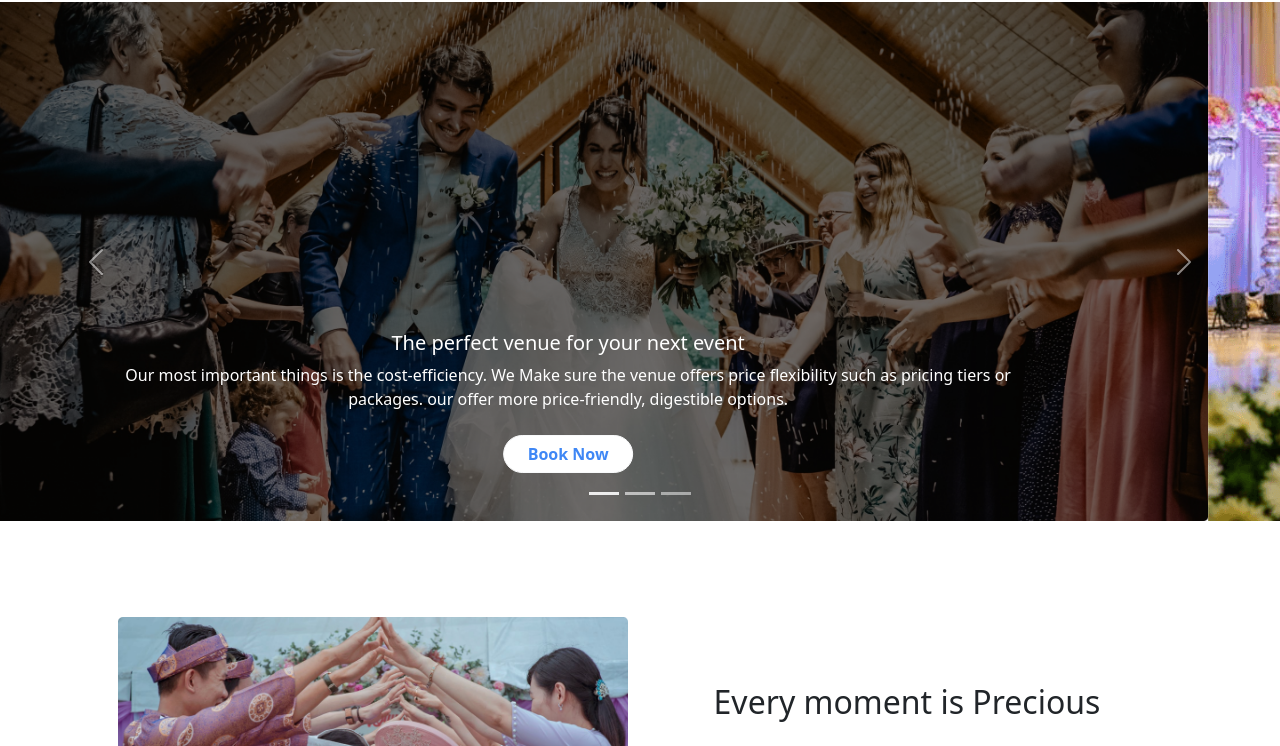
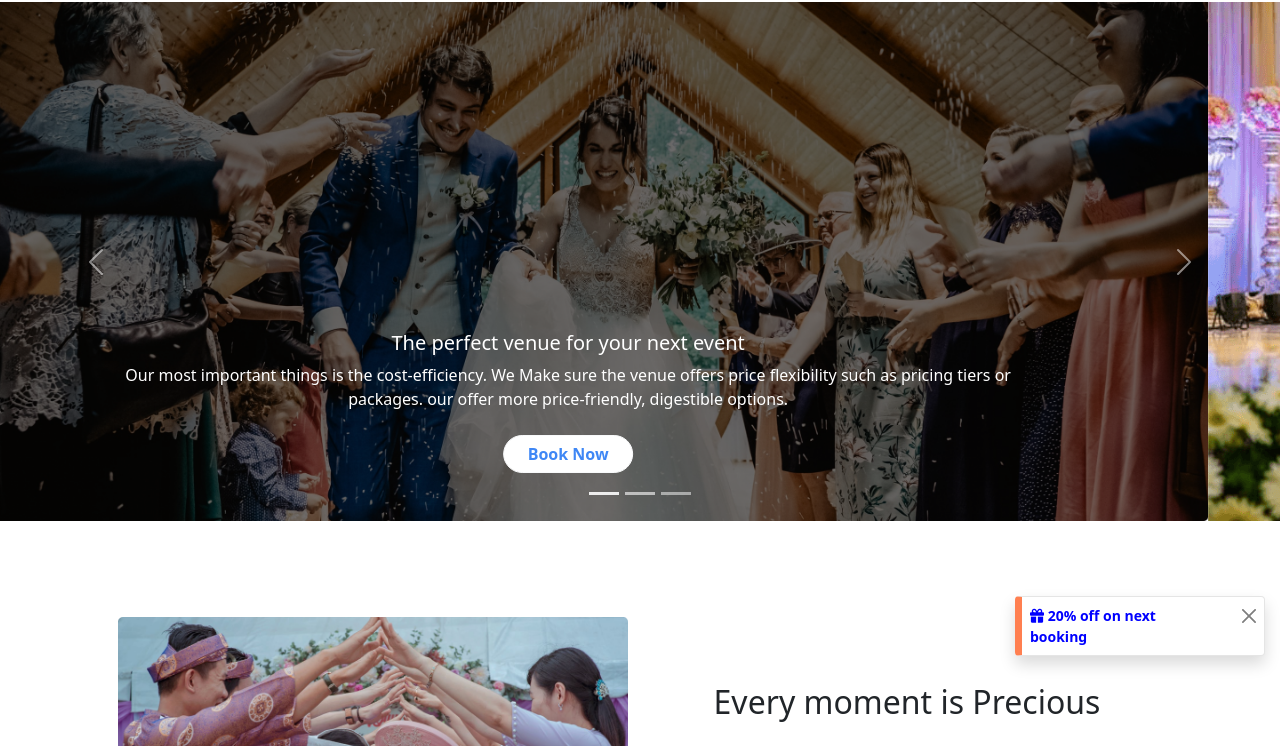
Before and after one commit to Habibullah800/Convention-center-cv, a plain HTML site: page index.html in a window 1280 px wide. Shown: the part 54-800 px from the top of the page. Drawn offline with nearby package versions, Linux system fonts and the light colour scheme.

Commit message:
toast-added

```diff
--- a/index.html
+++ b/index.html
@@ -15,16 +15,20 @@
     -------------------------------->
     <script src="https://kit.fontawesome.com/f4939b24c8.js" crossorigin="anonymous"></script>
 
+
     <title>Convention-center</title>
 </head>
 
 <body>
+
+
     <header>
+        <!--------------------------------------
+          ----------Navigation-Section----------
+         ---------------------------------------->
         <nav class="navbar navbar-expand-lg navbar-light fw-bold ">
             <div class="container-fluid">
                 <a class="navbar-brand" href="#">Polwel Convention Centre</a>
-
-
                 <button class="navbar-toggler" type="button" data-bs-toggle="collapse"
                     data-bs-target="#navbarSupportedContent" aria-controls="navbarSupportedContent"
                     aria-expanded="false" aria-label="Toggle navigation">
@@ -44,17 +48,10 @@
                         <li class="nav-item">
                             <a class="nav-link active" aria-current="page" href="#">Subscribe</a>
                         </li>
-
                     </ul>
-
                 </div>
             </div>
         </nav>
-
-
-
-
-
         <!--------------------------------------
            ----------Carousel-Section----------
          ---------------------------------------->
@@ -80,7 +77,6 @@
                         <a href="http://www.google.com"> <button style="background-color: white; color: #3F87F5;"
                                 type="button" class="btn btn-light rounded-pill fw-bold mx-4 my-2 px-4">Book
                                 Now</button></a>
-
                     </div>
                 </div>
                 <div class="carousel-item">
@@ -123,47 +119,49 @@
                 <span class="visually-hidden">Next</span>
             </button>
         </div>
-
     </header>
 
-
-
-
-
     <main>
-
         <!--------------------------------------
-     ----------Toast section----------
+         -------------Toast section-------------
          ---------------------------------------->
-
         <div class="container my-5">
             <div class="row m-4 align-items-center">
-
-
                 <div class="col-12 col-sm-12 col-md-6 col-lg-6 col-xl-6  my-5">
                     <img class="img-fluid" src="images/wedding.png" alt="">
                 </div>
                 <div class="col-12 col-sm-12 col-md-6 col-lg-6 col-xl-6 ">
                     <h2 style="margin: 40px; " class="text-center">Every moment is Precious </h2>
+                    <!--------------------------------------
+                    -----------------Toast------------------
+                    ---------------------------------------->
+                    <div style="width: 250px; color: blue; font-weight: 700; position:absolute; top: 650px; right: 15px;             border-left: 7px solid coral;"
+                        class="toast show ms-auto m-0" role="alert" aria-live="assertive" aria-atomic="true">
+                        <div class="row p-2">
+                            <div class="col-10">
+                                <i class="fas fa-gift"></i> 20% off on next booking
+                            </div>
+                            <div class="col-2">
+                                <button type="button" class="btn-close me-2 m-auto" data-bs-dismiss="toast"
+                                    aria-label="Close"></button>
+                            </div>
+                        </div>
+                    </div>
+                    <!--------------------------------------
+                    ---------------Toast-end----------------
+                    ---------------------------------------->
                     <h6>polwel, the worlds leading venue management and services company, has further enhanced its
-                        industry-leading VenueShield program, supporting the continued reopening of its more than 325
+                        industry-leading VenueShield program, supporting the continued reopening of its more than
+                        325
                         facilities worldwide. </h6>
                     <a href="http://www.google.com" target="blank">
                         <button style="background-color: #3F87F5; color: white;" type="button"
                             class="btn btn-light rounded-pill fw-bold mx-4 my-4 px-4">Explore our album <i
                                 class="far fa-arrow-alt-circle-right"></i></button>
-
                     </a>
-
-
-                </div>
-
-
-
-
                 </div>
             </div>
-
+        </div>
         <!--------------------------------------
         ----------Our Package section----------
         ---------------------------------------->
@@ -236,23 +234,18 @@
             </div>
         </div>
         <!--------------------------------------
-     -------Bonus section------
+        -------------Bonus section--------------
         ---------------------------------------->
-
         <h2 class="text-center my-5">Our Service Sepciality</h2>
-
         <div class="container">
             <div class="row">
-
-
-
-
                 <div class=" mb-5 col-12 col-sm-12 col-md-6 col-lg-4 col-xl-4">
                     <div class="card" style="width: 18rem;">
                         <img src="images/floor-plane1.png" class="card-img-top" alt="...">
                         <div class="card-body">
                             <h5 class="card-title">Floor Plans</h5>
-                            <p class="card-text">Some quick example text to build on the card title and make up the bulk
+                            <p class="card-text">Some quick example text to build on the card title and make up the
+                                bulk
                                 of the
                                 card's content.</p>
                             <a href="https://www.google.com/" target="blank" class="btn btn-primary">See more <i
@@ -260,17 +253,13 @@
                         </div>
                     </div>
                 </div>
-
-
-
-
                 <div class=" mb-5 col-12 col-sm-12 col-md-6 col-lg-4 col-xl-4">
-
                     <div class="card" style="width: 18rem;">
                         <img src="images/tecnology2.png" class="card-img-top" alt="...">
                         <div class="card-body">
                             <h5 class="card-title">Tecnology</h5>
-                            <p class="card-text">Some quick example text to build on the card title and make up the bulk
+                            <p class="card-text">Some quick example text to build on the card title and make up the
+                                bulk
                                 of the
                                 card's content.</p>
                             <a href="https://www.google.com/" target="blank" class="btn btn-primary">See more <i
@@ -278,16 +267,13 @@
                         </div>
                     </div>
                 </div>
-
-
-
-
                 <div class=" mb-5 col-12 col-sm-12 col-md-6 col-lg-4 col-xl-4">
                     <div class="card" style="width: 18rem;">
                         <img src="images/catering3.png" class="card-img-top" alt="...">
                         <div class="card-body">
                             <h5 class="card-title">Card Catering</h5>
-                            <p class="card-text">Some quick example text to build on the card title and make up the bulk
+                            <p class="card-text">Some quick example text to build on the card title and make up the
+                                bulk
                                 of the
                                 card's content.</p>
                             <a href="https://www.google.com/" target="blank" class="btn btn-primary">See more <i
@@ -295,17 +281,13 @@
                         </div>
                     </div>
                 </div>
-
-
-
-
-
                 <div class="mb-5 col-12 col-sm-12 col-md-6 col-lg-4 col-xl-4">
                     <div class="card" style="width: 18rem;">
                         <img src="images/sequrity4.png" class="card-img-top" alt="...">
                         <div class="card-body">
                             <h5 class="card-title">Security & Safety</h5>
-                            <p class="card-text">Some quick example text to build on the card title and make up the bulk
+                            <p class="card-text">Some quick example text to build on the card title and make up the
+                                bulk
                                 of the
                                 card's content.</p>
                             <a href="https://www.google.com/" target="blank" class="btn btn-primary">See more <i
@@ -313,16 +295,13 @@
                         </div>
                     </div>
                 </div>
-
-
-
-
                 <div class="mb-5 col-12 col-sm-12 col-md-6 col-lg-4 col-xl-4">
                     <div class="card" style="width: 18rem;">
                         <img src="images/amenities5.png" class="card-img-top" alt="...">
                         <div class="card-body">
                             <h5 class="card-title">Amenities</h5>
-                            <p class="card-text">Some quick example text to build on the card title and make up the bulk
+                            <p class="card-text">Some quick example text to build on the card title and make up the
+                                bulk
                                 of the
                                 card's content.</p>
                             <a href="https://www.google.com/" target="blank" class="btn btn-primary">See more <i
@@ -330,18 +309,14 @@
                         </div>
                     </div>
                 </div>
-
-
-
-
-
                 <div class="mb-5 col-12 col-sm-12 col-md-6 col-lg-4 col-xl-4">
 
                     <div class="card" style="width: 18rem;">
                         <img src="images/community6.png" class="card-img-top" alt="...">
                         <div class="card-body">
                             <h5 class="card-title">Community & The Arts</h5>
-                            <p class="card-text">Some quick example text to build on the card title and make up the bulk
+                            <p class="card-text">Some quick example text to build on the card title and make up the
+                                bulk
                                 of the
                                 card's content.</p>
                             <a href="https://www.google.com/" target="blank" class="btn btn-primary">See more <i
@@ -349,28 +324,8 @@
                         </div>
                     </div>
                 </div>
-
-
-
-
-
-
             </div>
         </div>
-
-
-
-
-
-
-
-
-
-
-
-
-
-
         <!--------------------------------------
          -------Frequently Asked Questions------
          ---------------------------------------->
@@ -390,9 +345,11 @@
                                 <div id="collapseOne" class="accordion-collapse collapse show"
                                     aria-labelledby="headingOne" data-bs-parent="#accordionExample">
                                     <div class="accordion-body">
-                                        <strong>Event design and event planning</strong> work hand in hand to deliver a
+                                        <strong>Event design and event planning</strong> work hand in hand to
+                                        deliver a
                                         successful
-                                        event.Events by Knight offer tailor made events.This means we incorporate both
+                                        event.Events by Knight offer tailor made events.This means we incorporate
+                                        both
                                         event
                                         design and event planning to create that perfect event.
                                     </div>
@@ -429,10 +386,12 @@
                                     <div class="accordion-body">
                                         <strong>Refund/cancellation policies</strong> applicable in the following
                                         conditions: a) In
-                                        case, the buyer cancels the order online before the product has been shipped,
+                                        case, the buyer cancels the order online before the product has been
+                                        shipped,
                                         the
                                         entire
-                                        order amount will be refunded. Total order amount after deduction of shipment
+                                        order amount will be refunded. Total order amount after deduction of
+                                        shipment
                                         and
                                         handling charges will be refunded.
                                     </div>
@@ -452,8 +411,6 @@
     ---------------------------------------->
     <footer class="d-flex justify-content-around align-items-center" style="background-color:#0B0D17
     ; height: 160px; margin-top: 160px;">
-
-
         <div class="text-light">
             <p class="fs-6">© 2020 bike. All rights reserved</p>
         </div>
@@ -465,7 +422,6 @@
             <a href="http://www.google.com"> <img height="48px" width="110px" src="icon/google-play-store-icon.png"
                     alt=""></a>
         </div>
-
     </footer>
     <!---------------------------------
     ------bootstrap.bundle-sheet-------
@@ -473,6 +429,7 @@
     <script src="https://cdn.jsdelivr.net/npm/bootstrap@5.1.3/dist/js/bootstrap.bundle.min.js"
         integrity="sha384-ka7Sk0Gln4gmtz2MlQnikT1wXgYsOg+OMhuP+IlRH9sENBO0LRn5q+8nbTov4+1p"
         crossorigin="anonymous"></script>
+
 </body>
 
 </html>
--- /dev/null
+++ b/script.js
@@ -0,0 +1 @@
+$(".toast").toast({ autohide: false });
```
Lines whose indentation alone changed are shown as unchanged.
